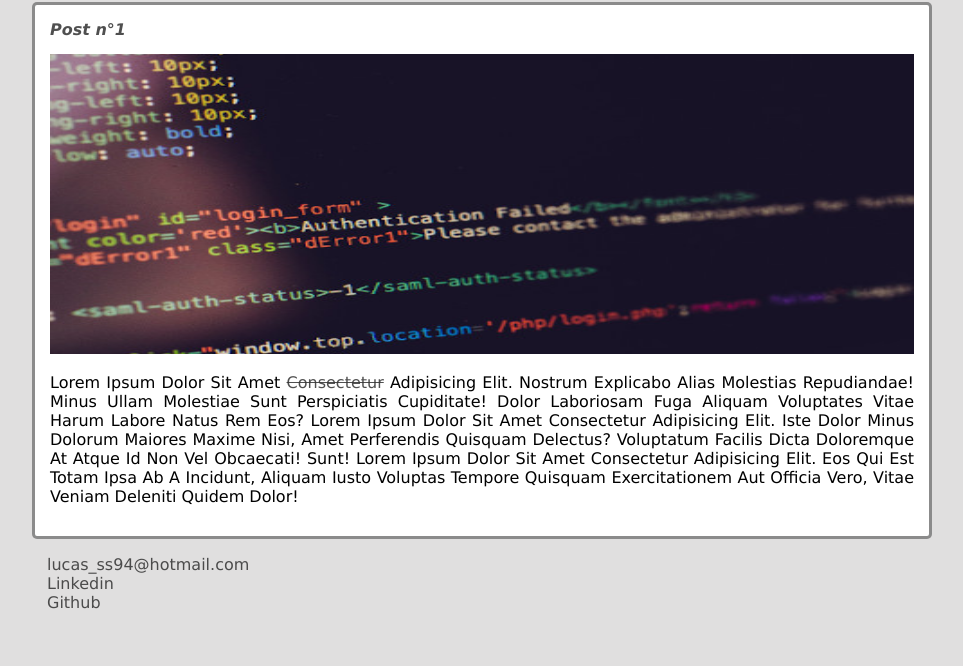
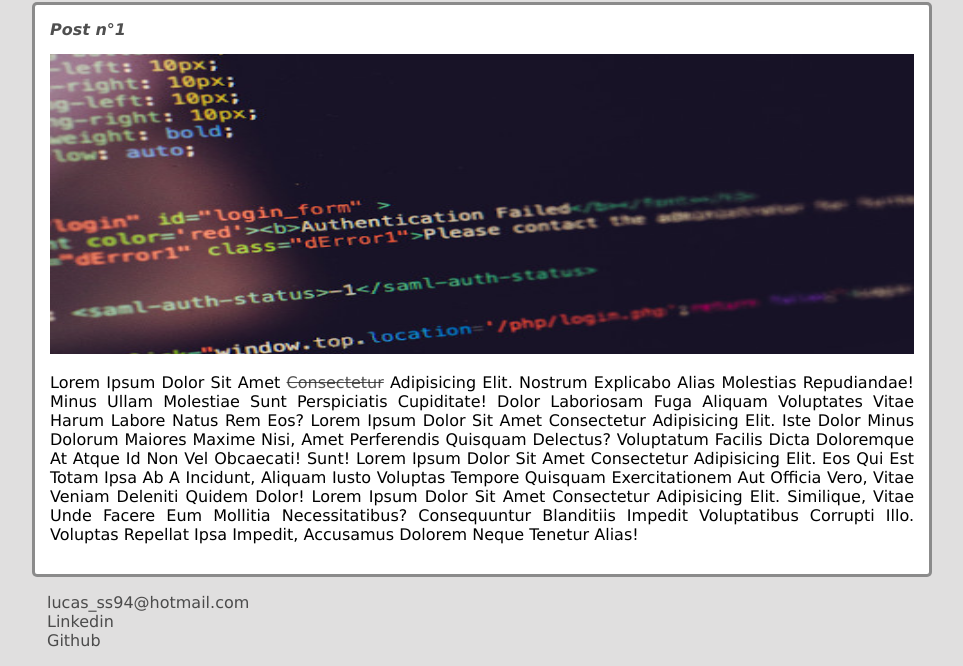
Before and after one commit to lu94e/primeiro-desafio-dio.me, a plain HTML site: page introducao a HTML & CSS/index.html in a window 1280 px wide. Shown: the part 262-928 px from the top of the page, without its empty margins (158-1121 px from the left). Before the commit the page ends 890 px from the top, so only its background shows below. Drawn offline with Linux system fonts and the light colour scheme.

Commit message:
Primeiro código HMTL & CSS

```diff
--- a/introducao a HTML & CSS/index.html
+++ b/introducao a HTML & CSS/index.html
@@ -24,7 +24,7 @@
             <h3 class="post_title">Post n°1</h3>
             <img src="imagens/outra.jpg" alt="Editor de texto contendo código em HTMl" class="post_image">
         </header>
-        <p class="post_content">Lorem ipsum dolor sit amet <a href="https://github.com/lu94e" target="_blank">consectetur</a> adipisicing elit. Nostrum explicabo alias molestias repudiandae! Minus ullam molestiae sunt perspiciatis cupiditate! Dolor laboriosam fuga aliquam voluptates vitae harum labore natus rem eos? Lorem ipsum dolor sit amet consectetur adipisicing elit. Iste dolor minus dolorum maiores maxime nisi, amet perferendis quisquam delectus? Voluptatum facilis dicta doloremque at atque id non vel obcaecati! Sunt! Lorem ipsum dolor sit amet consectetur adipisicing elit. Eos qui est totam ipsa ab a incidunt, aliquam iusto voluptas tempore quisquam exercitationem aut officia vero, vitae veniam deleniti quidem dolor!</p>
+        <p class="post_content">Lorem ipsum dolor sit amet <a href="https://github.com/lu94e" target="_blank">consectetur</a> adipisicing elit. Nostrum explicabo alias molestias repudiandae! Minus ullam molestiae sunt perspiciatis cupiditate! Dolor laboriosam fuga aliquam voluptates vitae harum labore natus rem eos? Lorem ipsum dolor sit amet consectetur adipisicing elit. Iste dolor minus dolorum maiores maxime nisi, amet perferendis quisquam delectus? Voluptatum facilis dicta doloremque at atque id non vel obcaecati! Sunt! Lorem ipsum dolor sit amet consectetur adipisicing elit. Eos qui est totam ipsa ab a incidunt, aliquam iusto voluptas tempore quisquam exercitationem aut officia vero, vitae veniam deleniti quidem dolor! Lorem ipsum dolor sit amet consectetur adipisicing elit. Similique, vitae unde facere eum mollitia necessitatibus? Consequuntur blanditiis impedit voluptatibus corrupti illo. Voluptas repellat ipsa impedit, accusamus dolorem neque tenetur alias!</p>
     </article>
 
     <footer>
```
